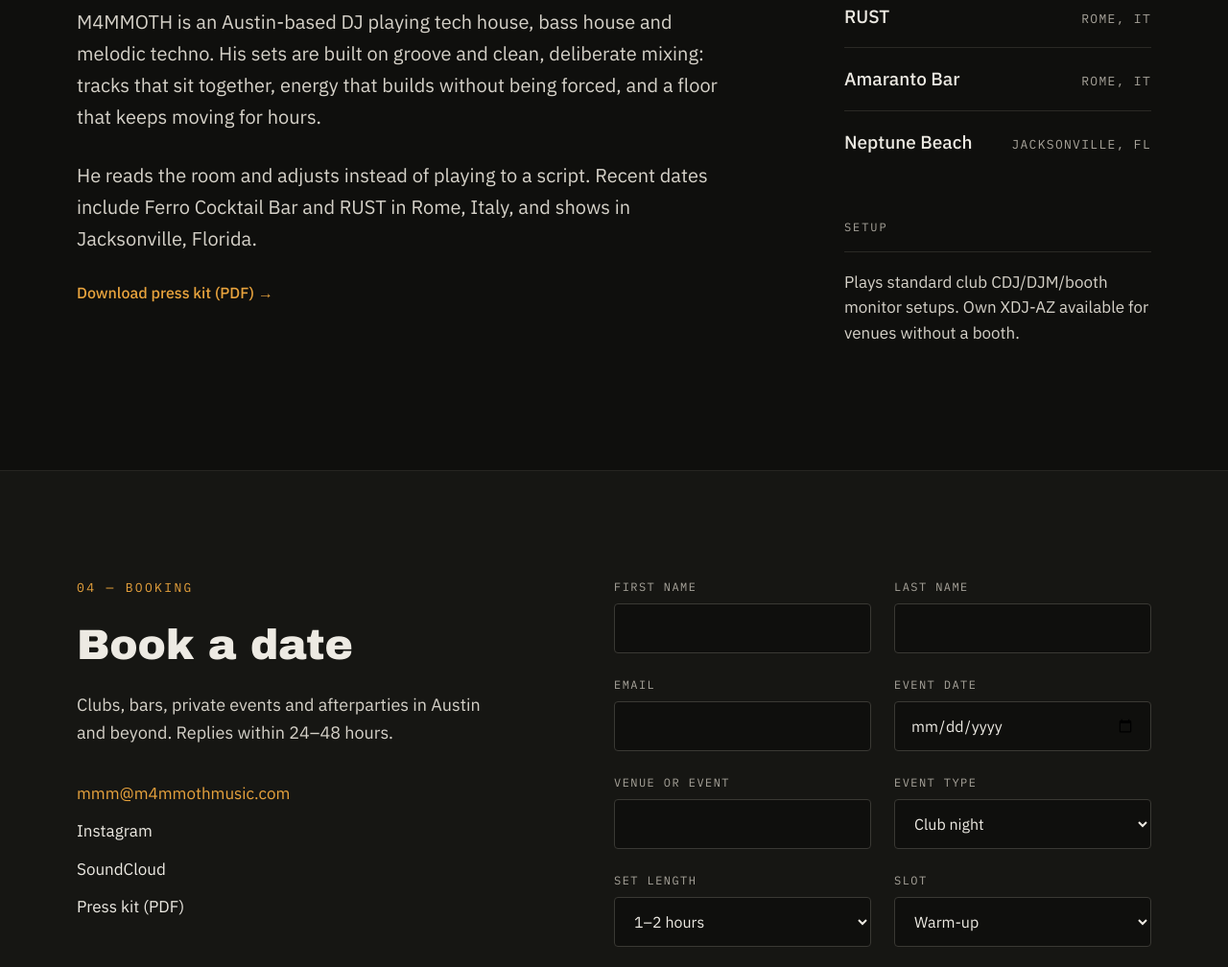
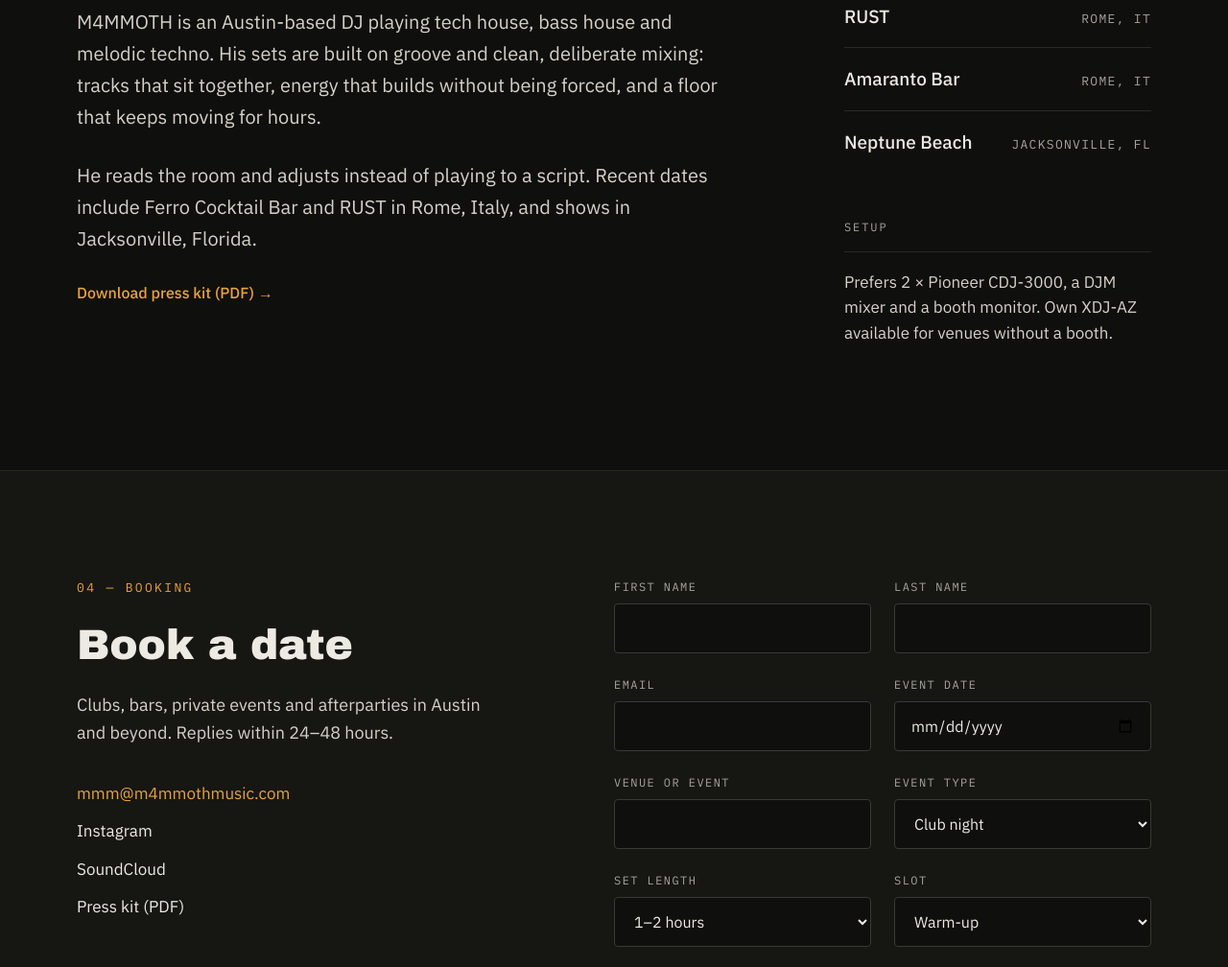
Before and after one commit to DJ-M4MMOTH/m4mmothmusic, a plain HTML site: page index.html in a window 1280 px wide. Shown: the part 3219-4227 px from the top of the page at 96% size. Drawn offline with Linux system fonts and the light colour scheme; a web font is replaced by a local one.

Commit message:
Update setup description for DJ equipment preference

```diff
--- a/index.html
+++ b/index.html
@@ -497,7 +497,7 @@
       </div>
       <div>
         <div class="list-head">Setup</div>
-        <div class="setup">Plays standard club CDJ/DJM/booth monitor setups. Own XDJ-AZ available for venues without a booth.</div>
+        <div class="setup">Prefers 2 × Pioneer CDJ-3000, a DJM mixer and a booth monitor. Own XDJ-AZ available for venues without a booth.</div>
       </div>
     </div>
   </section>
```
